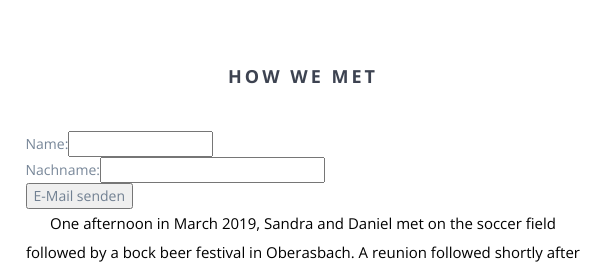
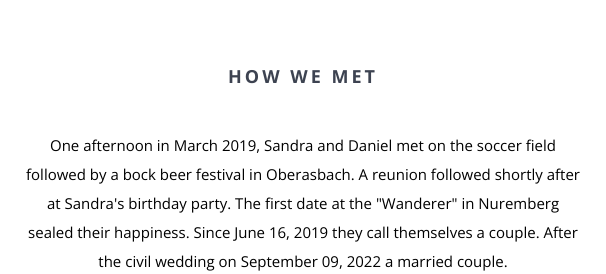
Before and after one commit to DamnTom/DamnTom.github.io, a website: page index.html in a window 1280 px wide. Shown: the part 1260-1534 px from the top of the page, 337-943 px from the left. Drawn offline with nearby package versions, Linux system fonts and the light colour scheme; some packages are replaced by stand-ins of ours; files that its build step writes are made by us from their sources.

Commit message:
rsvp sheet weiterleitung local done

```diff
--- a/index.html
+++ b/index.html
@@ -196,15 +196,6 @@
             <div class="row">
                 <div class="col-md-3 hidden-sm hidden-xs"><img src="imagesSandra/Kennenlernen_D.jpg" class="wp1"></div>
                 <div class="col-md-6">
-                    <form method="post" action="mailto:t0mw3rn3r@gmail.com" >
-
-                        Name:<input type="text" name="Name" size="15" maxlength="15" /><br />
-
-                        Nachname:<input type="text" name="Last_name" size="25" maxlength="25" /><br />
-
-                        <input type="submit" value="E-Mail senden" />
-
-                    </form>
                     <p data-translatable>
                         <span>
                             An einem Nachmittag im März 2019 lernten sich Sandra und Daniel auf dem Fußballplatz mit anschließendem Bockbierfest in Oberasbach kennen.
--- a/js/scripts.js
+++ b/js/scripts.js
@@ -211,7 +211,7 @@ $(document).ready(function () {
     $('#rsvp-form').on('submit', function (e) {
         e.preventDefault();
         var data = $(this).serialize();
-
+        console.log("1");
         $('#alert-wrapper').html(alert_markup('info', '<strong>Just a sec!</strong> We are saving your details.'));
 
         // if (MD5($('#invite_code').val()) !== '364274707420480fa0e30abb8397ac68'
```
Also changed, not shown: imagesSandra/skalierung/Bild_Daniel.jpg (added), imagesSandra/skalierung/Bild_Tobi.jpg (added), imagesSandra/skalierung/Bild_Tom.png (added), js/scripts.min.js.
